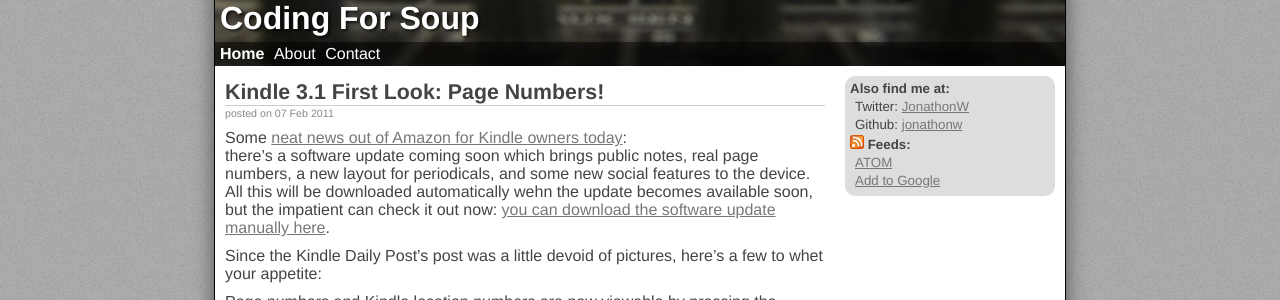
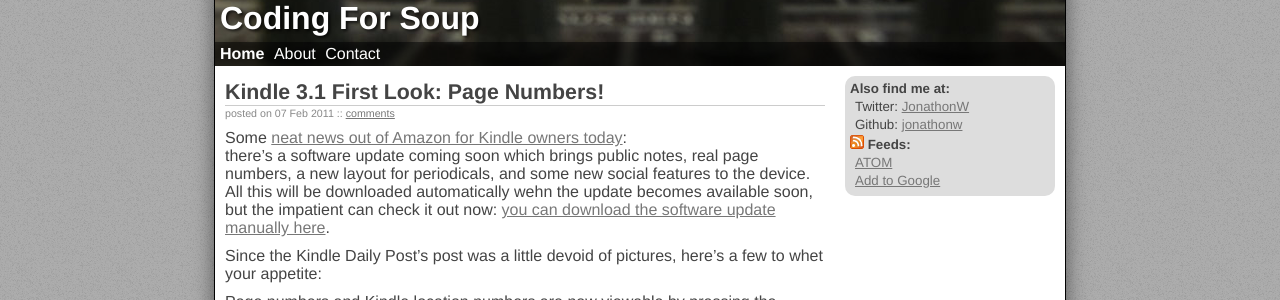
Before and after one commit to jonathonw/jonathonw.github.io, a Jekyll site: the page built from index.html, in a window 1280 px wide. Shown: the part 151-451 px from the top of the page. Built offline with Jekyll 4.4.1, drawn with Linux system fonts in a browser that asks for light colours; comment, search, counter and statistics services are not loaded; some of the changed text lies outside the part shown.

Commit message:
Disqus Comment Count

```diff
--- a/_layouts/post.html
+++ b/_layouts/post.html
@@ -2,7 +2,7 @@
 layout: default
 ---
 <h1 class="postTitle"><a href="{{ url }}">{{ page.title }}</a></h1>
-<p class="postDate">posted on {{ page.date | date_to_string }}</p>
+<p class="postDate">posted on {{ page.date | date_to_string }} :: <a href="{{ post.url }}#disqus_thread" data-disqus-identifier="{{ post.id }}">comments</a></p>
 {{ content }}
 
 <div id="disqus_thread"></div>
--- a/index.html
+++ b/index.html
@@ -4,6 +4,6 @@
 ---
 {% for post in site.posts %}
 <h1 class="postTitle"><a href="{{ post.url }}">{{ post.title }}</a></h1>
-<p class="postDate">posted on {{ post.date | date_to_string }}</p>
+<p class="postDate">posted on {{ post.date | date_to_string }} :: <a href="{{ post.url }}#disqus_thread" data-disqus-identifier="{{ post.id }}">comments</a></p>
 {{ post.content }}
 {% endfor %}
```
Also changed, not shown: _layouts/default.html (+14 -0 lines).
